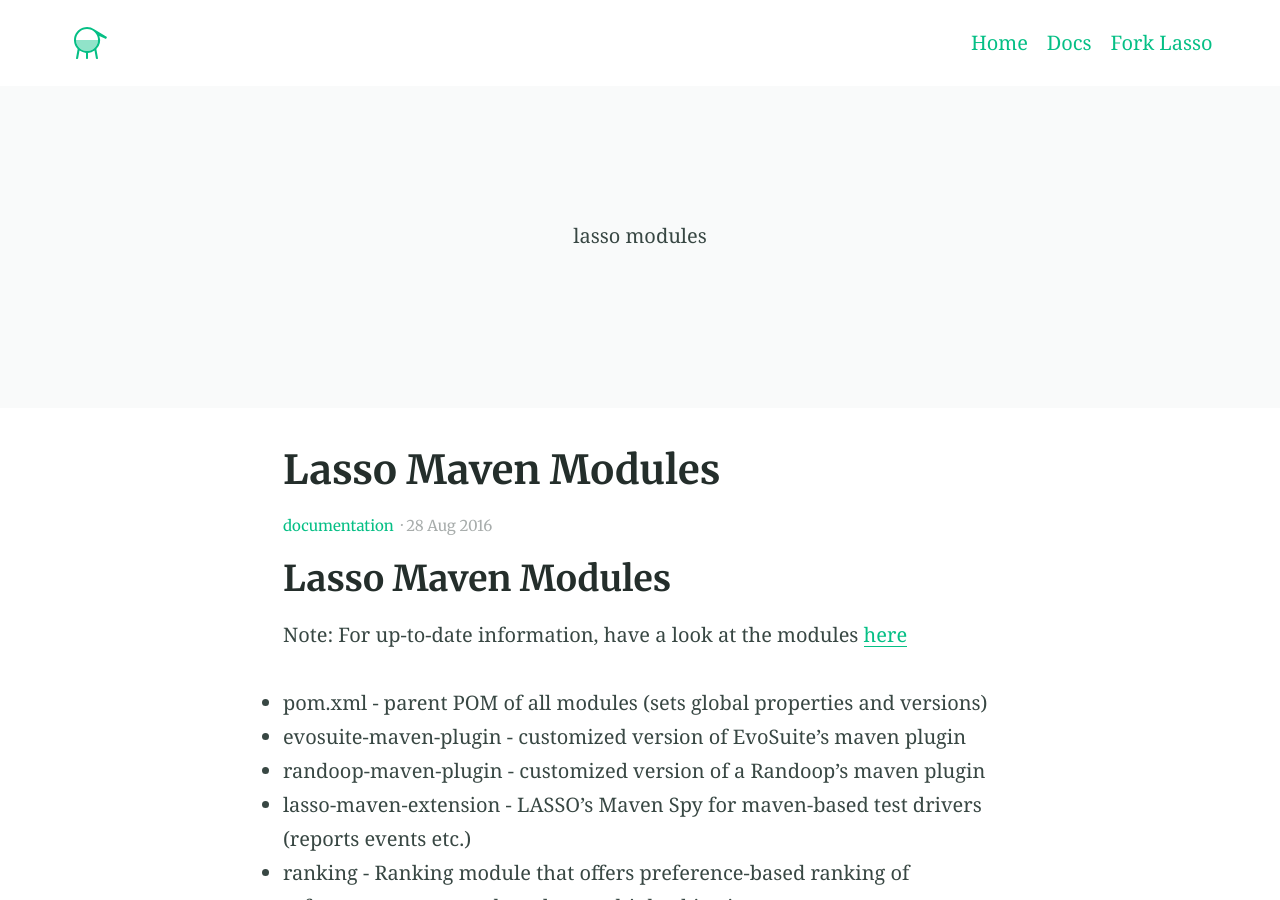
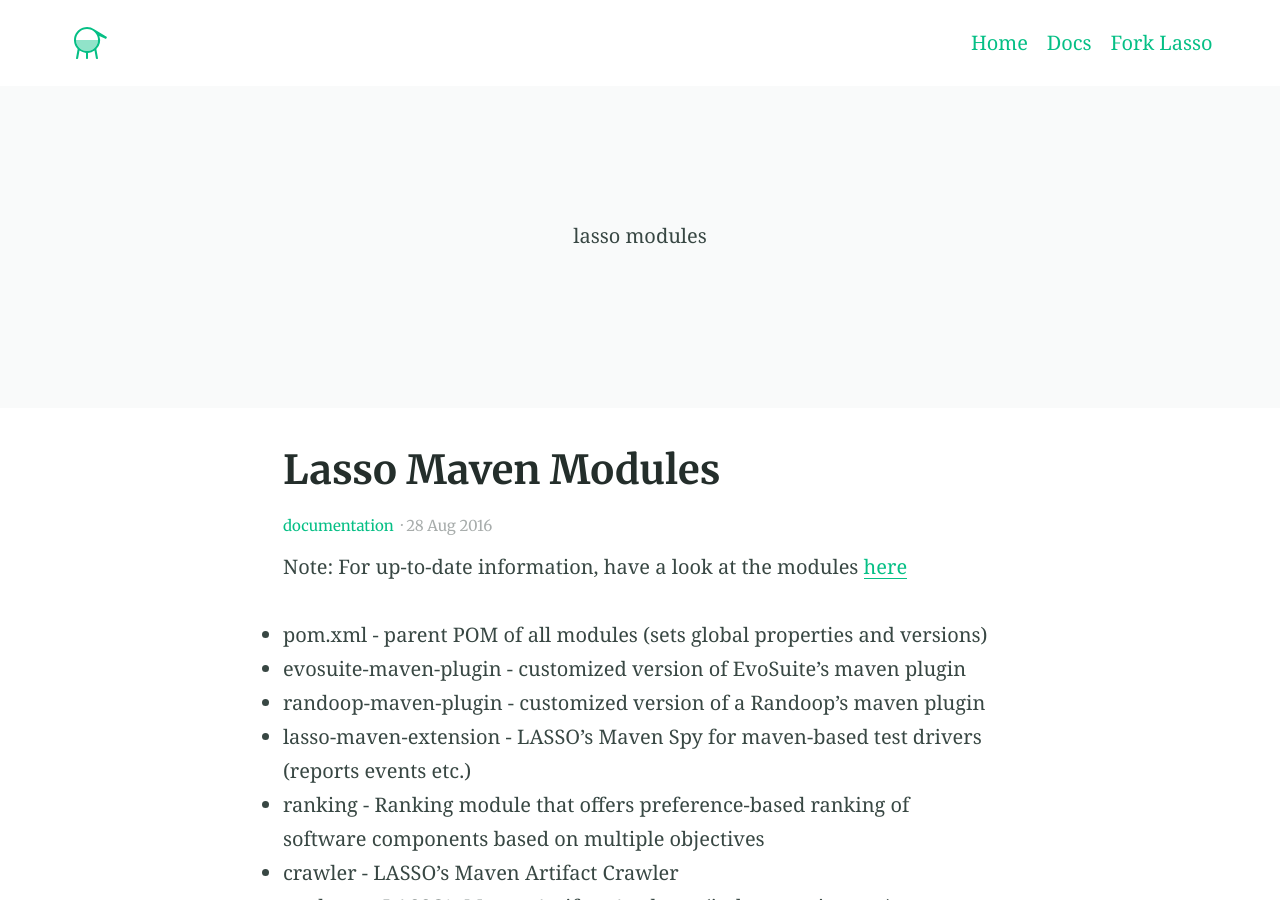
Before and after one commit to BlackOptimusPrime/the-lasso-website, a Jekyll site: the page built from _posts/2016-08-28-example-post-two.md, in a window 1280 px wide and 900 px high. Built offline with Jekyll 4.4.1, drawn with Linux system fonts in a browser that asks for light colours.

Commit message:
Update 2016-08-28-example-post-two.md

```diff
--- a/_posts/2016-08-28-example-post-two.md
+++ b/_posts/2016-08-28-example-post-two.md
@@ -5,9 +5,6 @@ categories:
 feature_text: |
   lasso modules
 ---
-
-## Lasso Maven Modules
-
 Note: For up-to-date information, have a look at the modules [here](https://github.com/SoftwareObservatorium/lasso/blob/main/pom.xml)
 
 - pom.xml - parent POM of all modules (sets global properties and versions)
```
